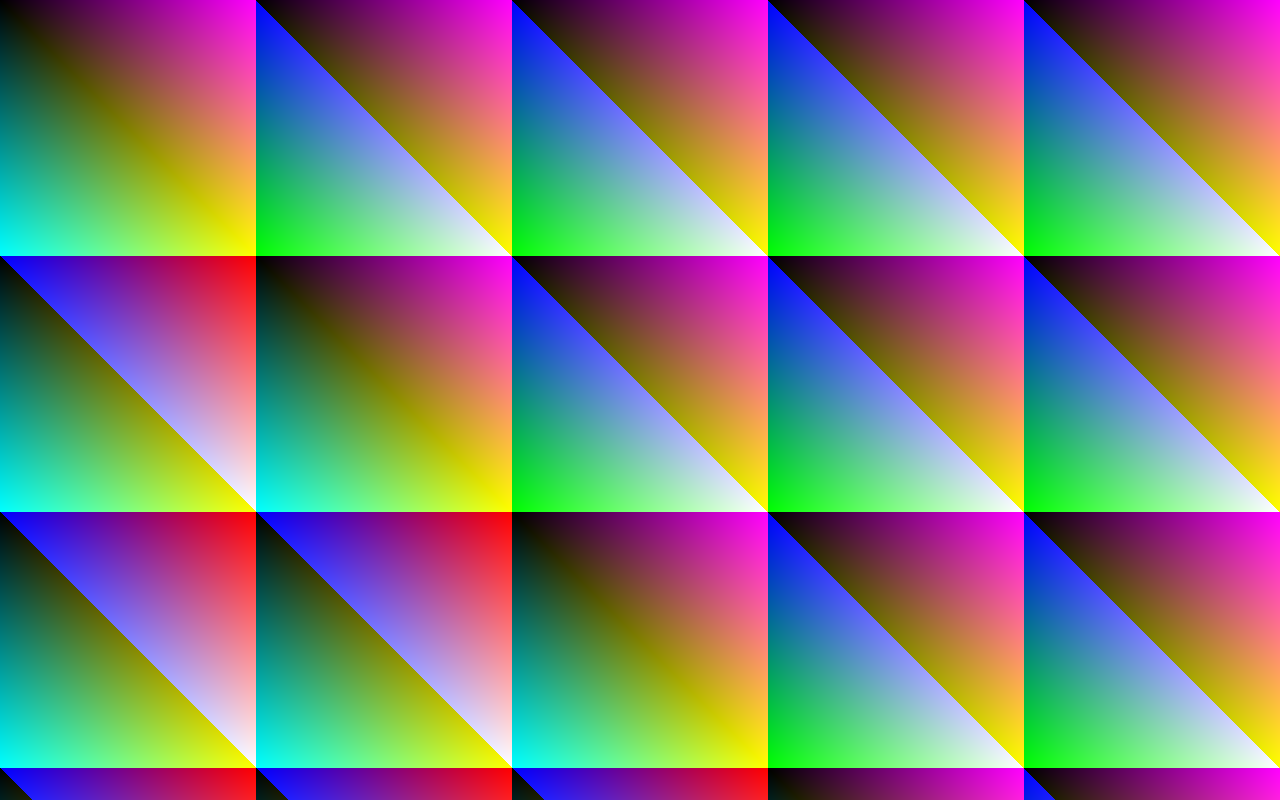
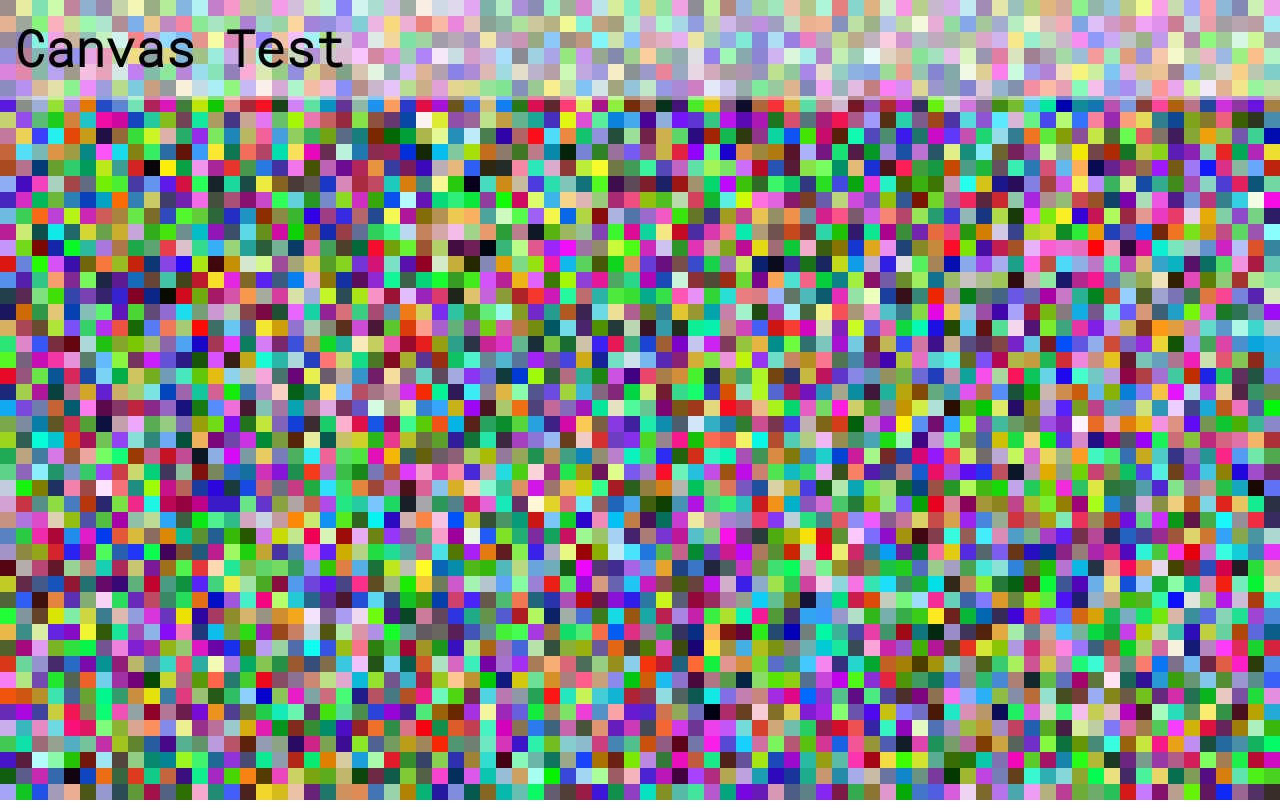
Before and after one commit to RaffaelSchaefer/CanvasDemo, a plain HTML site: page index.html in a window 1280 px wide. Drawn offline with Linux system fonts and the light colour scheme.

Commit message:
Added canvas resolution and added a toolbar

```diff
--- a/draw.js
+++ b/draw.js
@@ -1,10 +1,10 @@
 import {colorNoise, bwNoise} from './noise.js';
 import {setupHighDpiCanvas} from "./setup.js";
-import {bwGradient, colorGradient} from './gradient.js';
+import {bwGradient} from './gradient.js';
 //Screen size calculation
 let screenHeight = window.innerHeight;
 let screenWidth = window.innerWidth;
 //Canvas implementation
 let canvasContext = setupHighDpiCanvas(document.getElementById("draw_zone"));
 //Draw
-colorGradient(canvasContext, screenWidth, screenHeight);
+colorNoise(canvasContext, screenWidth, screenHeight, 16);
--- a/gradient.js
+++ b/gradient.js
@@ -1,21 +1,9 @@
-export function bwGradient (ctx, width, height) {
-    for (let x = 0; x <= width; x++) {
-        for (let y = 0; y <= height; y++) {
-            let bwValue = y%256;
+export function bwGradient (ctx, width, height, resolution) {
+    for (let x = 0; x <= width/resolution; x++) {
+        for (let y = 0; y <= height/resolution; y++) {
+            let bwValue = y*resolution%256;
             ctx.fillStyle = "rgb("+bwValue+","+bwValue+","+bwValue+")";
-            ctx.fillRect(x,y,1,1);
+            ctx.fillRect(x*resolution,y*resolution,resolution,resolution);
         }
     }
 }
-
-export function colorGradient (ctx, width, height) {
-    for (let x = 0; x <= width; x++) {
-        for (let y = 0; y <= height; y++) {
-            let rValue = x%256;
-            let gValue = y%256;
-            let bValue = Math.abs((x-y)%256);
-            ctx.fillStyle = "rgb("+rValue+","+gValue+","+bValue+")";
-            ctx.fillRect(x,y,1,1);
-        }
-    }
-}
--- a/index.html
+++ b/index.html
@@ -7,6 +7,9 @@
     <link rel="icon" href="img/logo/logo_black.png">
 </head>
 <body>
+    <div id="toolbox">
+        <h1>Canvas Test</h1>
+    </div>
     <canvas id="draw_zone"></canvas>
     <script type="module" src="draw.js"></script>
 </body>
--- a/noise.js
+++ b/noise.js
@@ -1,18 +1,18 @@
-export function colorNoise (ctx, width, height) {
-    for (let x = 0; x <= width; x++) {
-        for (let y = 0; y <= height; y++) {
+export function colorNoise (ctx, width, height, resolution) {
+    for (let x = 0; x <= width/resolution; x++) {
+        for (let y = 0; y <= height/resolution; y++) {
             ctx.fillStyle = "rgb("+Math.floor(Math.random()*255)+","+Math.floor(Math.random()*255)+","+Math.floor(Math.random()*255)+")";
-            ctx.fillRect(x,y,1,1);
+            ctx.fillRect(x*resolution,y*resolution,resolution,resolution);
         }
     }
 }
 
-export function bwNoise (ctx, width, height) {
-    for (let x = 0; x <= width; x++) {
-        for (let y = 0; y <= height; y++) {
+export function bwNoise (ctx, width, height, resolution) {
+    for (let x = 0; x <= width/resolution; x++) {
+        for (let y = 0; y <= height/resolution; y++) {
             let randomColor = Math.floor(Math.random()*255);
             ctx.fillStyle = "rgb("+randomColor+","+randomColor+","+randomColor+")";
-            ctx.fillRect(x,y,1,1);
+            ctx.fillRect(x*resolution,y*resolution,resolution,resolution);
         }
     }
 }
--- a/style.css
+++ b/style.css
@@ -1,9 +1,28 @@
+@import url('https://fonts.googleapis.com/css2?family=Roboto+Mono:wght@300&display=swap');
+
 * {
     margin: 0;
     padding: 0;
+    font-family: 'Roboto Mono', monospace;
+}
+
+h1 {
+    padding: 15px;
+    font-size: 50px;
 }
 
 #draw_zone {
     height: 100vh;
     width: 100vw;
 }
+
+#toolbox{
+    position: fixed;
+    top: 0;
+    width: 100%;
+    height: 100px;
+
+    background-color:rgba( 250, 250, 250, 0.5 );
+
+    z-index: 2;
+}
```
